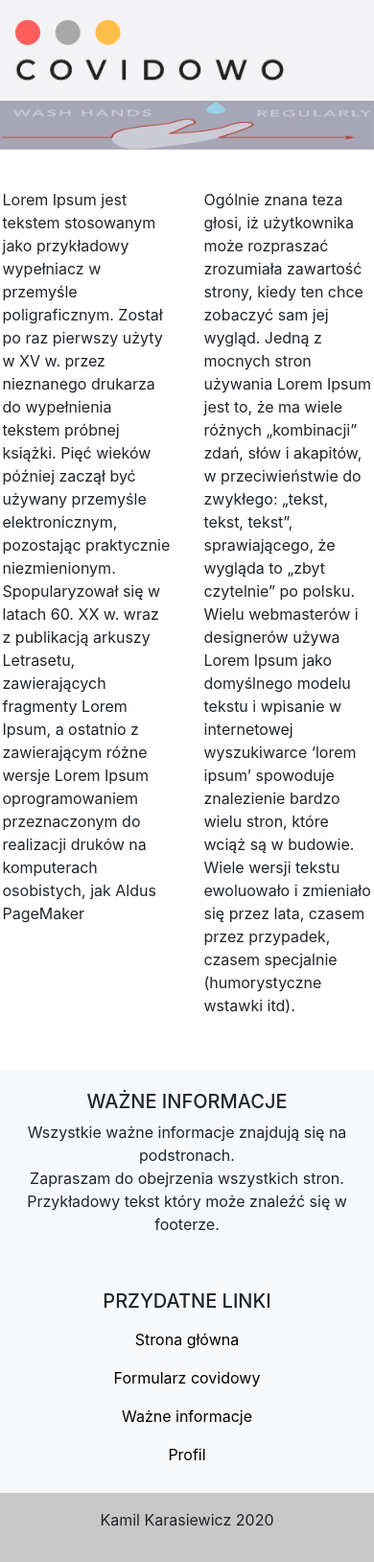
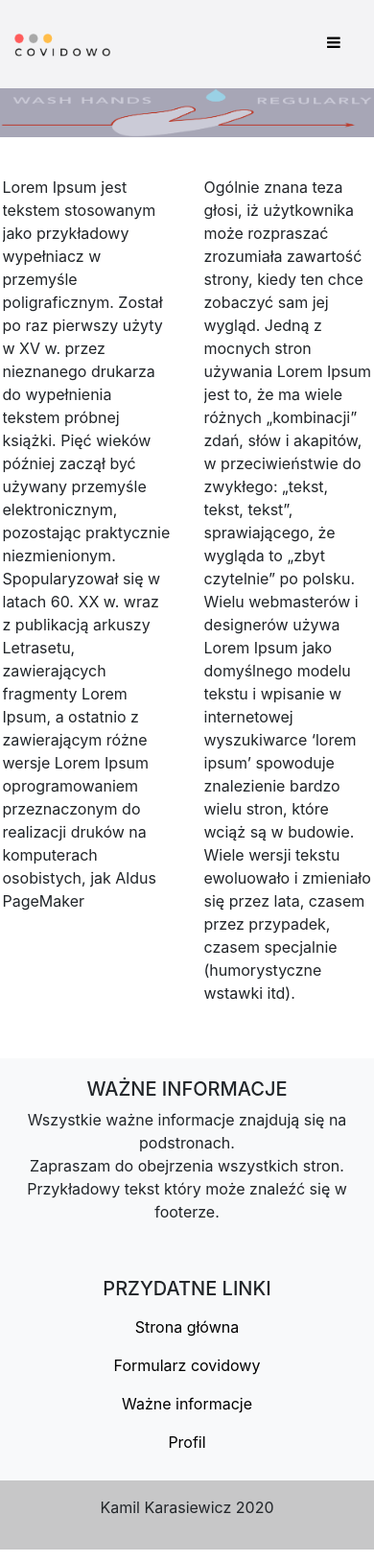
Before and after one commit to maxkonar/Python-projekt-zaliczeniowy, a Flask app: page / in a window 390 px wide. Shown: the whole page at 96% size. Run offline with Flask 2, Linux system fonts and the light colour scheme; some libraries are stand-ins or nearby versions.

Commit message:
Some styling

```diff
--- /dev/null
+++ b/static/js/custom.js
@@ -0,0 +1,8 @@
+function myFunction() {
+  var x = document.getElementById("myLinks");
+  if (x.style.display === "block") {
+    x.style.display = "none";
+  } else {
+    x.style.display = "block";
+  }
+}
--- a/static/styles/mobile.css
+++ b/static/styles/mobile.css
@@ -0,0 +1,65 @@
+@media only screen and (max-width:992px){
+
+    .mobile-container {
+        display:block;
+    }
+    .logo .top-header-logo img{
+        width:100% !important;
+    }
+    .navbar {
+        display:none
+    }
+
+    #myLinks {
+        display:none;
+    }
+}
+
+@media only screen and (min-width:992px){
+    .navbarSupportedContent {
+        display:none;
+    }
+    .mobile-container {
+        display:none !important;
+    }
+    #myLinks {
+        display:none;
+    }
+}
+
+.mobile-container .topnav ul {
+    flex-direction: row;
+}
+
+#myLinks {
+    margin-top: 20px;
+    background-color: rgba(200, 200, 200, 0.2);
+}
+
+#myLinks a {
+    color: black;
+    padding: 14px 16px;
+    text-transform: Uppercase;
+    font-weight: bold;
+    font-size: 17px;
+    display: block;
+    text-align: center;
+}
+
+.topnav a {
+    color: black;
+    padding: 14px 16px;
+}
+
+#myLinks a:hover {
+    background-color: rgba(200, 200, 200, 0.9);
+}
+
+.topnav a.icon {
+    display: block;
+    position: relative;
+    right: 0;
+    top: 0;
+    width: 50px;
+    margin-left: auto;
+}
--- a/static/styles/style.css
+++ b/static/styles/style.css
@@ -1,3 +1,8 @@
 .content div {
     padding: 20px 0px;
 }
+
+* {
+    overflow-x: hidden;
+    overflow-y: hidden;
+}
--- a/templates/base.html
+++ b/templates/base.html
@@ -8,6 +8,8 @@
     <link rel="stylesheet" type="text/css"  href="{{url_for('static', filename='styles/style.css')}}">
     <link rel="stylesheet" type="text/css"  href="{{url_for('static', filename='styles/header.css')}}">
     <link rel="stylesheet" type="text/css"  href="{{url_for('static', filename='styles/footer.css')}}">
+    <link rel="stylesheet" type="text/css"  href="{{url_for('static', filename='styles/mobile.css')}}">
+    <link rel="stylesheet" href="https://cdnjs.cloudflare.com/ajax/libs/font-awesome/4.7.0/css/font-awesome.min.css">
     <link rel="icon" type="image/png" sizes="192x192" href="{{url_for('static', filename='images/favicon.jpg')}}">
 </head>
 
@@ -16,7 +18,7 @@
     <section class="nav-wrapper">
       <div class="container">
         <div class="row align-items-center">
-          <div class="col-4 text-center">
+          <div class="col-4 text-center logo ">
             <a href="/" class="top-header-logo"><img src="{{url_for('static', filename='images/logo.png')}}" alt="Projekt zaliczeniowy"></a>
           </div>
           <div class="col-8">
@@ -40,8 +42,22 @@
                 </ul>
               </div>
             </nav>
+            <div class="mobile-container">
+                <!-- Top Navigation Menu -->
+                <div class="topnav">
+                  <a href="javascript:void(0);" class="icon" onclick="myFunction()">
+                    <i class="fa fa-bars"></i>
+                  </a>
+                </div>
+              </div>
           </div>
         </div>
+      </div>
+      <div id="myLinks">
+        <a href="/">Strona główna</a>
+        <a href="/">Formularz covidowy</a>
+        <a href="/">Ważne informacje</a>
+        <a href="/">Profil</a>
       </div>
     </section>
   </header>
@@ -96,7 +112,7 @@
 </footer>
 
 
-
+<script type=text/javascript src="{{url_for('static', filename='js/custom.js') }}"></script>
 <script src="https://code.jquery.com/jquery-3.3.1.slim.min.js" integrity="sha384-q8i/X+965DzO0rT7abK41JStQIAqVgRVzpbzo5smXKp4YfRvH+8abtTE1Pi6jizo" crossorigin="anonymous"></script>
 <script src="https://cdnjs.cloudflare.com/ajax/libs/popper.js/1.14.7/umd/popper.min.js" integrity="sha384-UO2eT0CpHqdSJQ6hJty5KVphtPhzWj9WO1clHTMGa3JDZwrnQq4sF86dIHNDz0W1" crossorigin="anonymous"></script>
 <script src="https://stackpath.bootstrapcdn.com/bootstrap/4.3.1/js/bootstrap.min.js" integrity="sha384-JjSmVgyd0p3pXB1rRibZUAYoIIy6OrQ6VrjIEaFf/nJGzIxFDsf4x0xIM+B07jRM" crossorigin="anonymous"></script>
```
Also changed, not shown: static/styles/header.css (line endings or trailing spaces).
